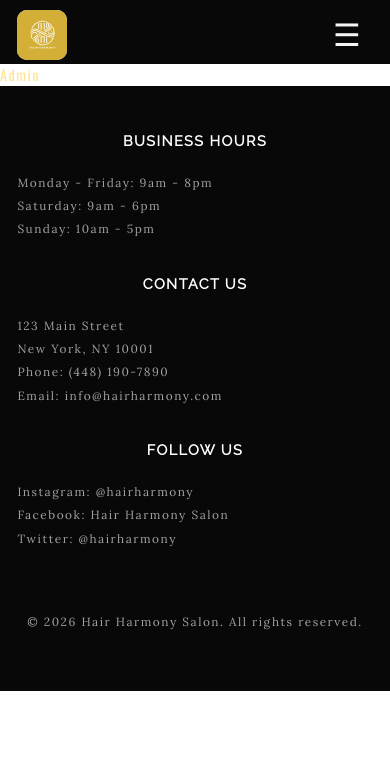
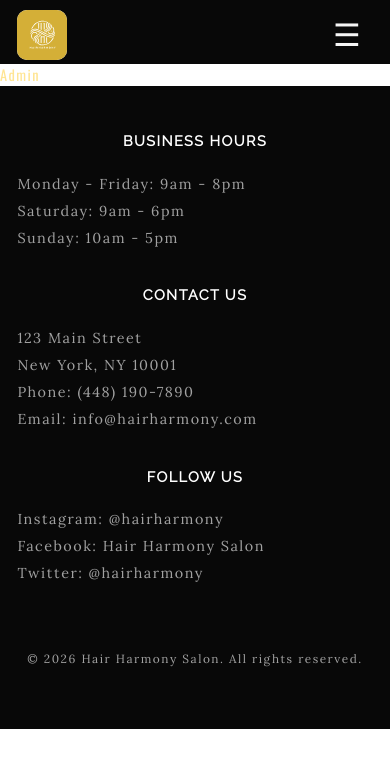
Before and after one commit to shirosensei/hairHarmony, a React (Vite) app in the folder frontend/: page /admin in a window 390 px wide. Shown: the top 768 px of the page. Built offline with nearby package versions, Linux system fonts and the light colour scheme.

Commit message:
style(footer.css): realign the ui for better mobile responsiveness

```diff
--- a/frontend/src/assets/css/footer.css
+++ b/frontend/src/assets/css/footer.css
@@ -26,7 +26,7 @@
 
 .footer-text {
   color: oklch(70.8% 0 0);
-  font-size: var(--font--1);
+  font-size: var(--font-0);
   margin-bottom: calc(var(--space-m) / 4);
   line-height: 1.5;
 }
--- a/frontend/src/pages/Footer.jsx
+++ b/frontend/src/pages/Footer.jsx
@@ -1,5 +1,4 @@
 import React from "react";
-import { FaFacebook, FaInstagram } from "react-icons/fa";
 import "../assets/css/footer.css";
 
 const Footer = () => {
```
